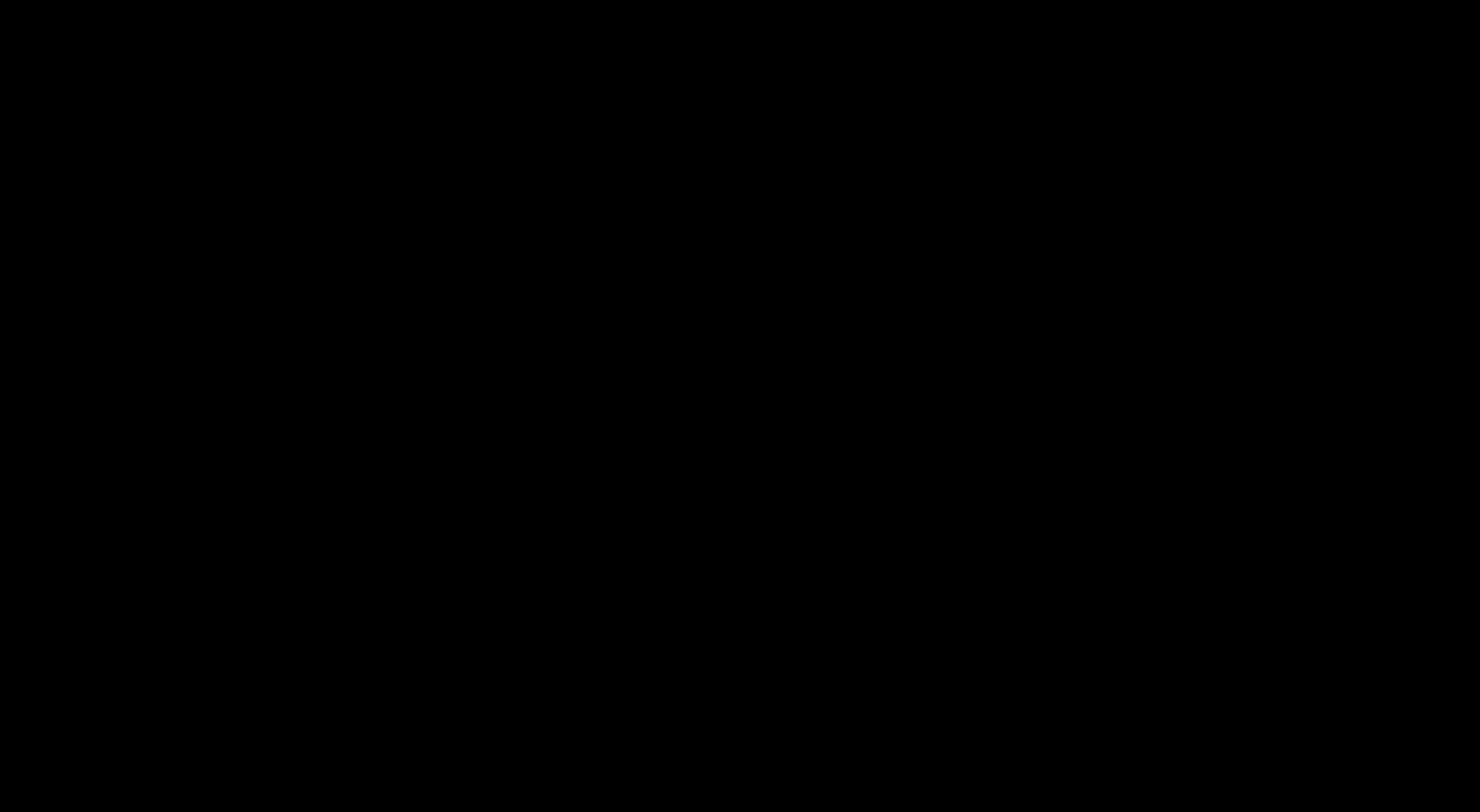
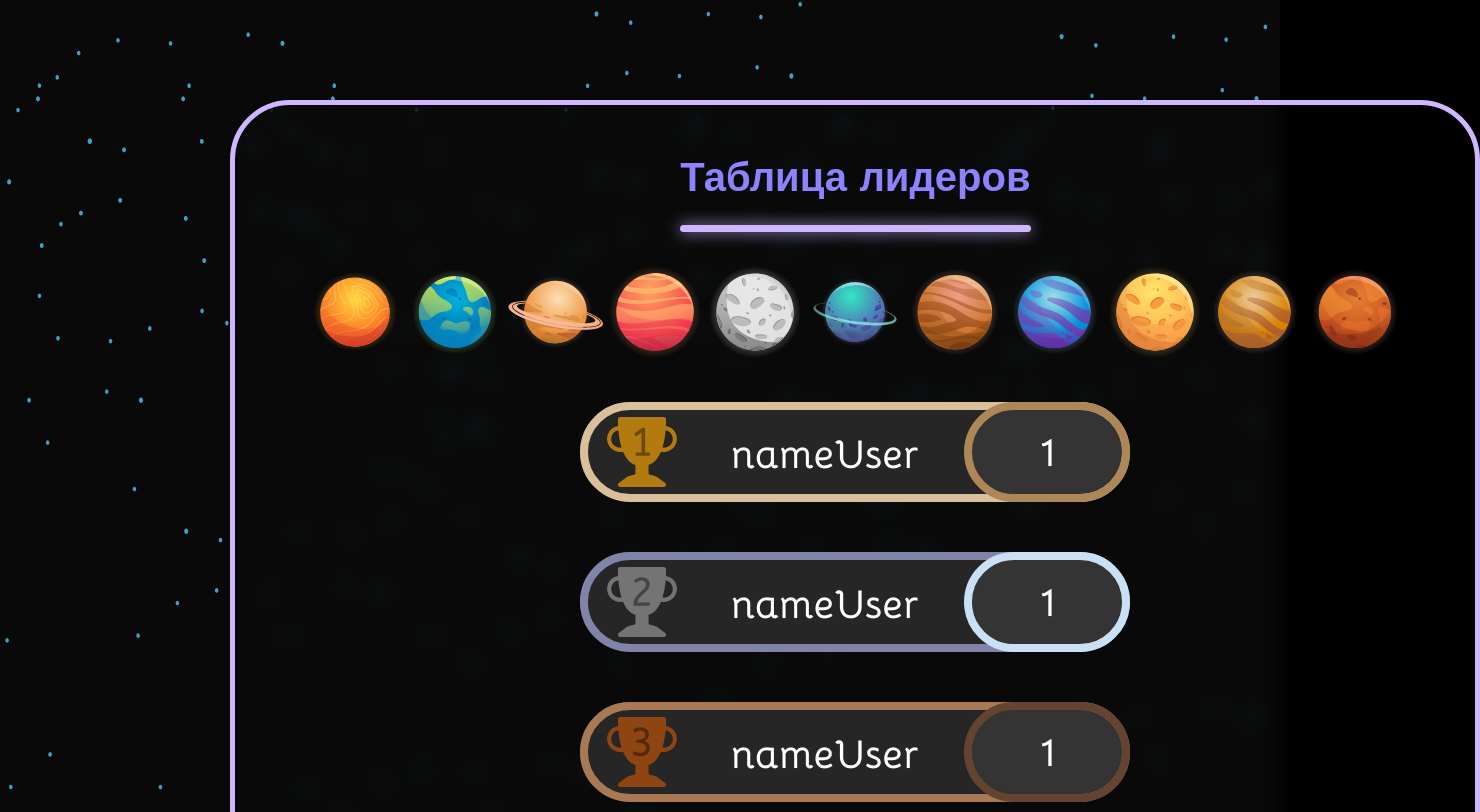
Before and after one commit to WebSmaIL/space_adventure, a React (Create React App) app in the folder client/: page / in a window 1280 px wide. Shown: the top 812 px of the page, 1480 px wide, since content can reach past the window. Built offline with nearby package versions, Linux system fonts and the light colour scheme.

Commit message:
fix leaders layout

```diff
--- a/client/src/App.tsx
+++ b/client/src/App.tsx
@@ -1,9 +1,10 @@
 import React from 'react';
+import Leaderboard from './components/leaderboard/Leaderboard';
 
 const App = () => {
     return (
         <div>
-
+            <Leaderboard />
         </div>
     );
 };
--- a/client/src/components/leaderboard/Leaderboard.tsx
+++ b/client/src/components/leaderboard/Leaderboard.tsx
@@ -18,7 +18,6 @@
 export default Leaderboard;
 
 const Container = styled.div`
-    background-color: #080808;
     position: relative;
     width: 100%;
 `;
--- a/client/src/components/leaderboard/leaders/Leaders.tsx
+++ b/client/src/components/leaderboard/leaders/Leaders.tsx
@@ -45,31 +45,31 @@
 
 const Div = styled.div`
     position: relative;
-    width: 1250px;
-    height: 1800px;
+    width: 100%;
+    max-width: 1250px;
     left: 18%;
     margin-top: 100px;
     z-index: 10;
-    background: rgba(0, 0, 0, 0.5);
-    padding-top: 280px;
+    padding: 40px;
     border-radius: 60px;
     backdrop-filter: blur(10px);
     border: 5px solid rgba(206, 183, 255, 1);
+    text-align: center;
 `;
 
 const Span = styled.span`
-    position: absolute;
-    top: 30px;
+    display: inline-block;
+    margin: 0 auto;
     font-size: 40px;
     font-weight: 700;
-    margin-left: 40px;
     padding-bottom: 10px;
     color: rgba(142, 131, 255, 1);
 `;
 const PlanetsDiv = styled.div`
-    width: 1100px;
+    width: fit-content;
     font-size: 50px;
-    margin: -100px auto;
+    margin: 0 auto;
+    display: flex;
 `;
 const Hr = styled.hr`
     width: 100%;
--- a/client/src/components/leaderboard/leaders/usersLeaders/UsersLeaders.tsx
+++ b/client/src/components/leaderboard/leaders/usersLeaders/UsersLeaders.tsx
@@ -2,11 +2,12 @@
 import styled from 'styled-components';
 import { cupOne, cupTwo, cupThree } from '../../../../assets/img/svgIcons';
 import { IUserLeaders, UserLeaders } from './mookData';
+import Button from '../../../../assets/uikit/Button';
 const UsersLeaders = () => {
     let count = 1;
     return (
-        <Div>
-            <Ol>
+        <>
+            <Div>
                 <div>
                     {UserLeaders.map((e: IUserLeaders) => {
                         let Component;
@@ -97,9 +98,9 @@
                         return Component;
                     })}
                 </div>
-            </Ol>
-            <Button>Ещё...</Button>
-        </Div>
+            </Div>
+            <Button text="Еще..." />
+        </>
     );
 };
 
@@ -110,87 +111,62 @@
     display: flex;
     justify-content: center;
 
-    width: 1000px;
+    width: 100%;
+    max-width: 1000px;
 
-    margin: 150px auto;
+    margin: 40px auto;
 
     border-radius: 60px;
     font-size: 40px;
     line-height: 60px;
 `;
 
-const Ol = styled.div`
-    text-align: center;
-`;
-
-const Button = styled.button`
-    position: absolute;
-    width: 300px;
-    height: 70px;
-    background: transparent;
-    border-radius: 40px;
-    border: 1px solid rgba(206, 183, 255, 1);
-    color: rgba(206, 183, 255, 1);
-    font-size: 40px;
-    box-shadow: 0 2px 5px #8a53ff, 0 -2px 5px #8a53ff;
-    bottom: -100px;
-    transition: all 500ms ease;
-    &:hover {
-        cursor: pointer;
-        transform: scale(1.1);
-        background: #8953ff3d;
-        color: #fff;
-        border: none;
-    }
-`;
-
 const ButtonUser = styled.button<{ outline: string }>`
     position: relative;
+    display: flex;
+    align-items: center;
+    justify-content: space-between;
     width: 550px;
     height: 100px;
     border-radius: 100px;
     background: #262626;
     outline: ${(props) => props.outline};
     outline-offset: -8px;
+    margin-bottom: 50px;
+    padding-left: 25px;
+`;
 
-    margin-bottom: 50px;
-`;
 const CubOne = styled.img`
-    position: absolute;
+    position: relative;
     width: 70px;
     height: 70px;
     z-index: 50;
-    top: 13px;
-    left: 20px;
 `;
 
 const RatingUser = styled.div<{ outline: string }>`
-    position: absolute;
     background: #343434;
     width: 150px;
     height: 84px;
     border-radius: 100px;
     outline: ${(props) => props.outline};
-    right: 6px;
-    top: 6px;
     font-size: 40px;
     color: rgba(255, 255, 255, 1);
     text-align: center;
     font-weight: 700;
     line-height: 200%;
+    position: relative;
+    z-index: 51;
 `;
 const UserName = styled.span`
-    position: absolute;
+    display: block;
     font-size: 40px;
     color: #fff;
-    left: 120px;
-    top: 25px;
 `;
 const PlaceNext = styled.span`
-    position: absolute;
+    position: relative;
+    display: block;
     font-size: 40px;
     color: #757575;
-    align-items: center;
     text-align: center;
     line-height: 180%;
     width: 70px;
@@ -198,6 +174,4 @@
     background: #343434;
     border-radius: 50%;
     z-index: 50;
-    top: 12px;
-    left: 20px;
 `;
--- a/client/src/components/signIn/signInForm/SingInForm.tsx
+++ b/client/src/components/signIn/signInForm/SingInForm.tsx
@@ -55,11 +55,11 @@
 
                 <Button text="Войти" />
             </Form>
-            {/* <AuthorizationLink
+            <AuthorizationLink
                 linkText={'Регистрация'}
                 path={'/register'}
                 text={'Нет аккаунта?'}
-            /> */}
+            />
         </>
     );
 };
```
